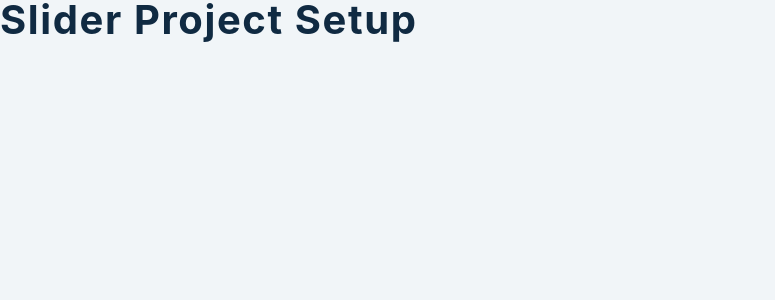
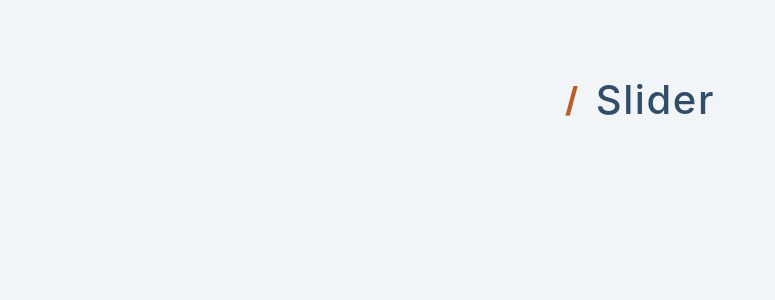
Before and after one commit to domchu/slider-auto, a React (Create React App) app: page / in a window 1280 px wide. Shown: the top 300 px of the page, without its empty margins (0-775 px from the left). Built offline with nearby package versions, Linux system fonts and the light colour scheme.

Commit message:
display title to the dom

```diff
--- a/src/App.js
+++ b/src/App.js
@@ -2,8 +2,19 @@
 import { FiChevronRight, FiChevronLeft } from "react-icons/fi";
 import { FaQuoteRight } from "react-icons/fa";
 import data from "./data";
+
 function App() {
-  return <h2>slider project setup</h2>;
+  const [people, setPeople] = useState(data);
+  const [index, setIndex] = useState(0);
+  return (
+    <section className="section">
+      <div className="title">
+        <h2>
+          <span>/</span> Slider
+        </h2>
+      </div>
+    </section>
+  );
 }
 
 export default App;
```
